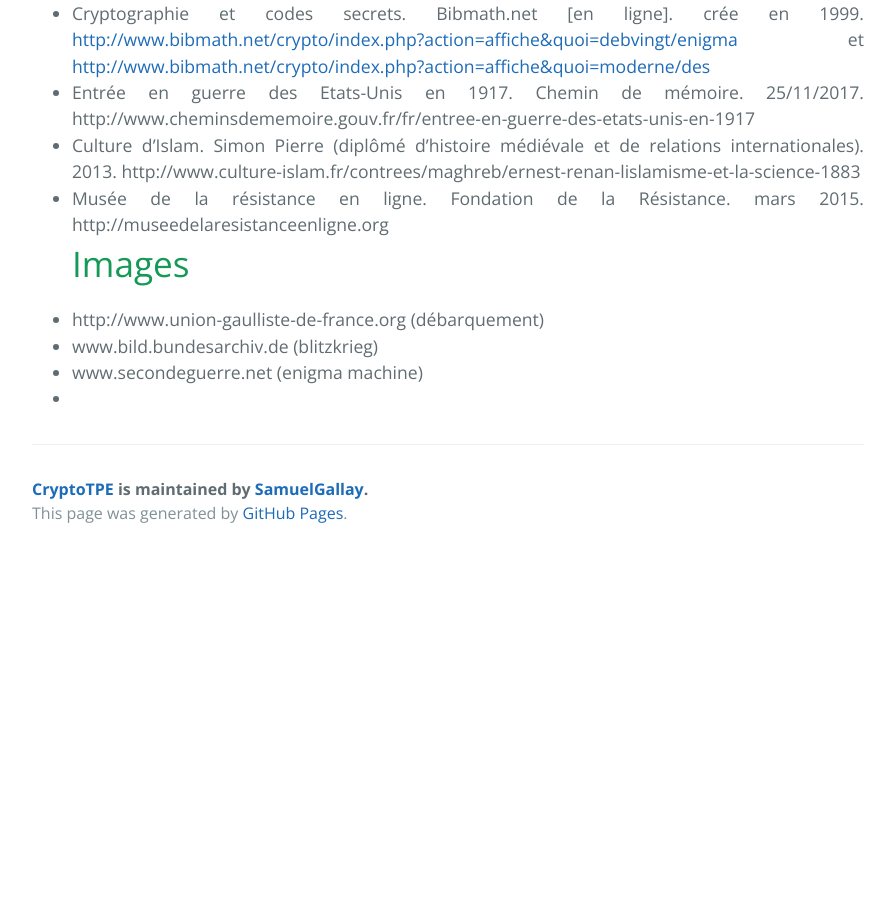
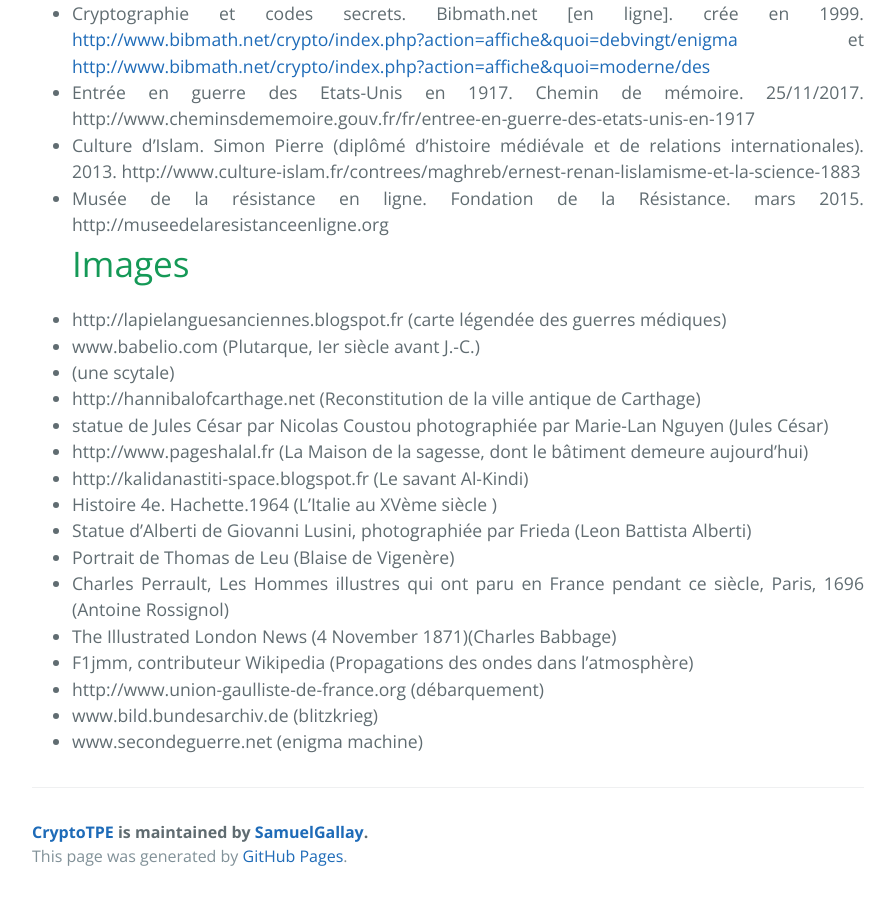
Before and after one commit to SamuelGallay/CryptoTPE, a Jekyll site: the page built from pages/sources.md, in a window 1280 px wide and 900 px high, scrolled down 1038 px. Shown: the whole window, without its empty margins (192-1087 px from the left). Built offline with Jekyll 4.4.1, drawn with Linux system fonts in a browser that asks for light colours; our own code applies the rules of GitHub Pages for plain Markdown files; before the commit the page ends 1595 px from its top, so only the background shows below that.

Commit message:
Update sources.md

```diff
--- a/pages/sources.md
+++ b/pages/sources.md
@@ -22,7 +22,19 @@ http://www.cheminsdememoire.gouv.fr/fr/entree-en-guerre-des-etats-unis-en-1917
 * Culture d'Islam. Simon Pierre (diplômé d’histoire médiévale et de relations internationales). 2013. http://www.culture-islam.fr/contrees/maghreb/ernest-renan-lislamisme-et-la-science-1883
 * Musée de la résistance en ligne. Fondation de la Résistance. mars 2015. http://museedelaresistanceenligne.org
 # Images
+* http://lapielanguesanciennes.blogspot.fr (carte légendée des guerres médiques)
+* www.babelio.com (Plutarque, Ier siècle avant J.-C.)
+* (une scytale)
+* http://hannibalofcarthage.net (Reconstitution de la ville antique de Carthage)
+* statue de Jules César par Nicolas Coustou photographiée par Marie-Lan Nguyen (Jules César)
+* http://www.pageshalal.fr (La Maison de la sagesse, dont le bâtiment demeure aujourd'hui)
+* http://kalidanastiti-space.blogspot.fr (Le savant Al-Kindi)
+* Histoire 4e. Hachette.1964 (L'Italie au XVème siècle )
+* Statue d'Alberti de Giovanni Lusini, photographiée par Frieda (Leon Battista Alberti)
+* Portrait de Thomas de Leu (Blaise de Vigenère)
+* Charles Perrault, Les Hommes illustres qui ont paru en France pendant ce siècle, Paris, 1696 (Antoine Rossignol)
+* The Illustrated London News (4 November 1871)(Charles Babbage)
+* F1jmm, contributeur Wikipedia (Propagations des ondes dans l'atmosphère)
 * http://www.union-gaulliste-de-france.org (débarquement)
 * www.bild.bundesarchiv.de (blitzkrieg)
 * www.secondeguerre.net (enigma machine)
-*
```
